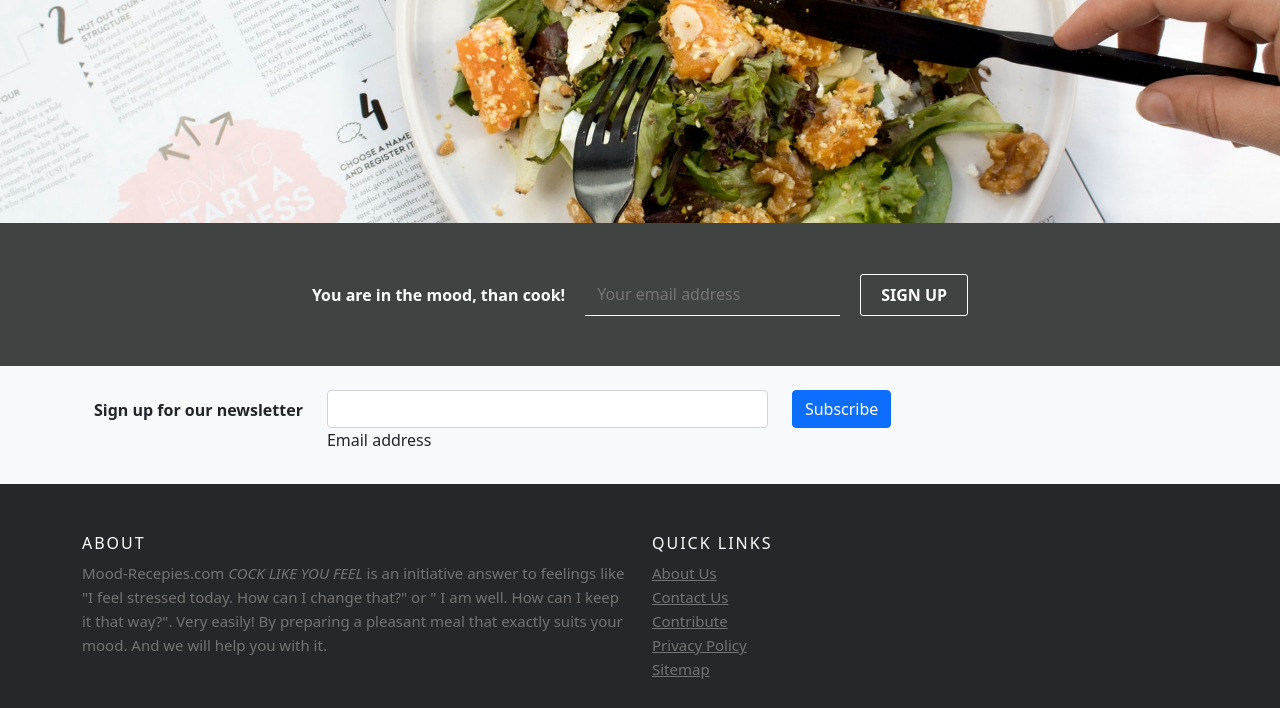
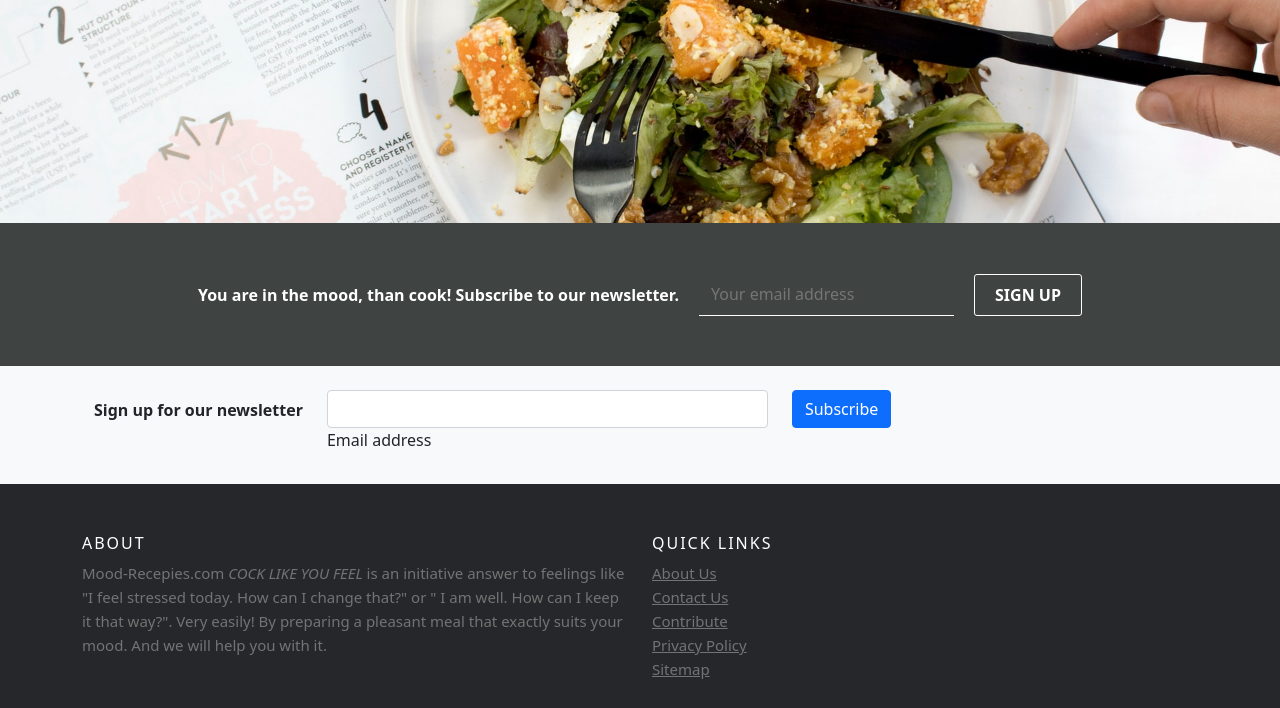
Before and after one commit to Ainamkoz/01MoodBook, a website built with Parcel: page index.html in a window 1280 px wide. Shown: the part 1900-2608 px from the top of the page. Built offline with nearby package versions, Linux system fonts and the light colour scheme; files whose address does not match are found by name.

Commit message:
Subscribe add

```diff
--- a/index.html
+++ b/index.html
@@ -144,7 +144,9 @@
 			</div>
 			<section class="container-subscribe">
 				<forms class="forms" action="#" method="POST">
-					<label for="email">You are in the mood, than cook!</label>
+					<label for="email"
+						>You are in the mood, than cook! Subscribe to our newsletter.</label
+					>
 					<input
 						type="email"
 						name="email"
```
